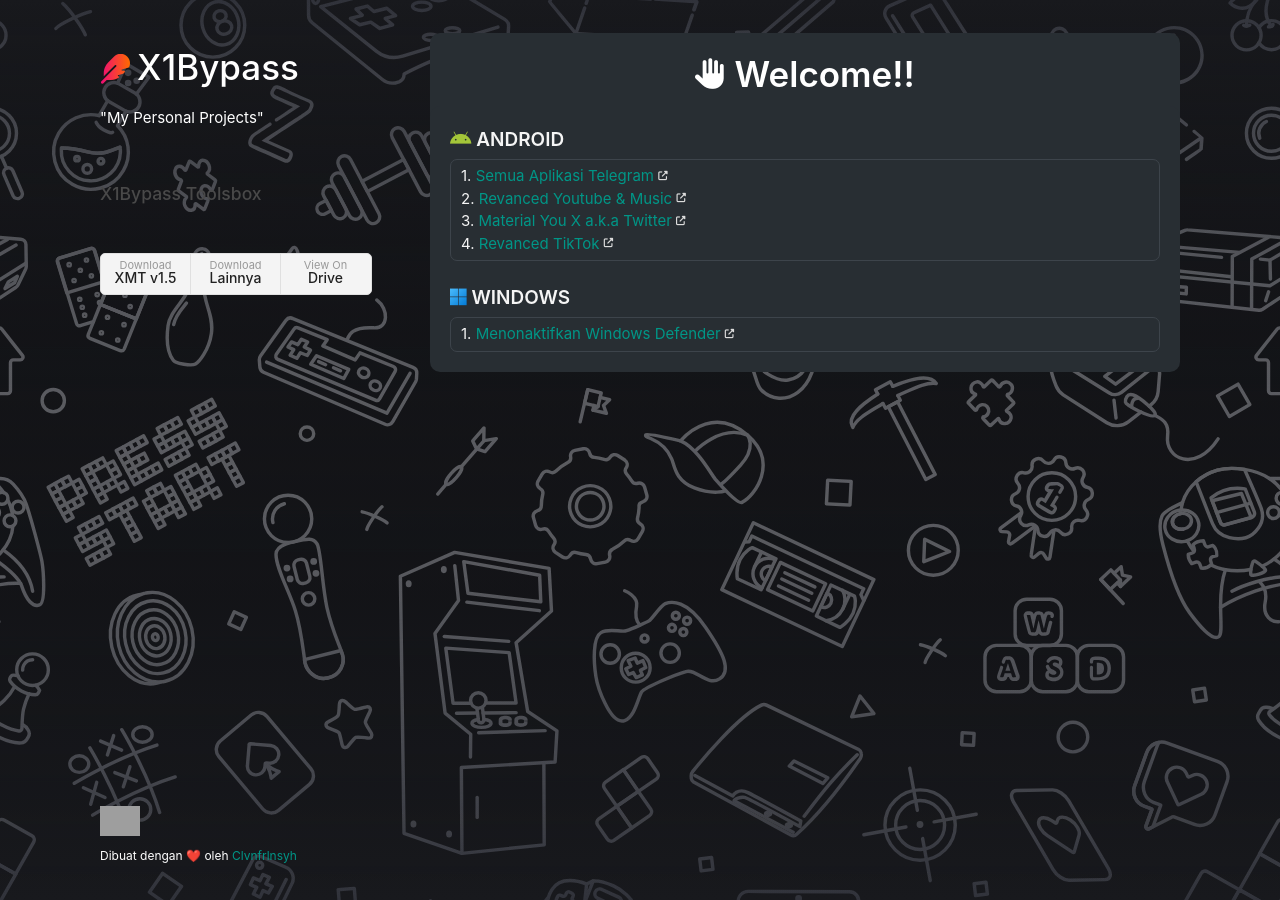
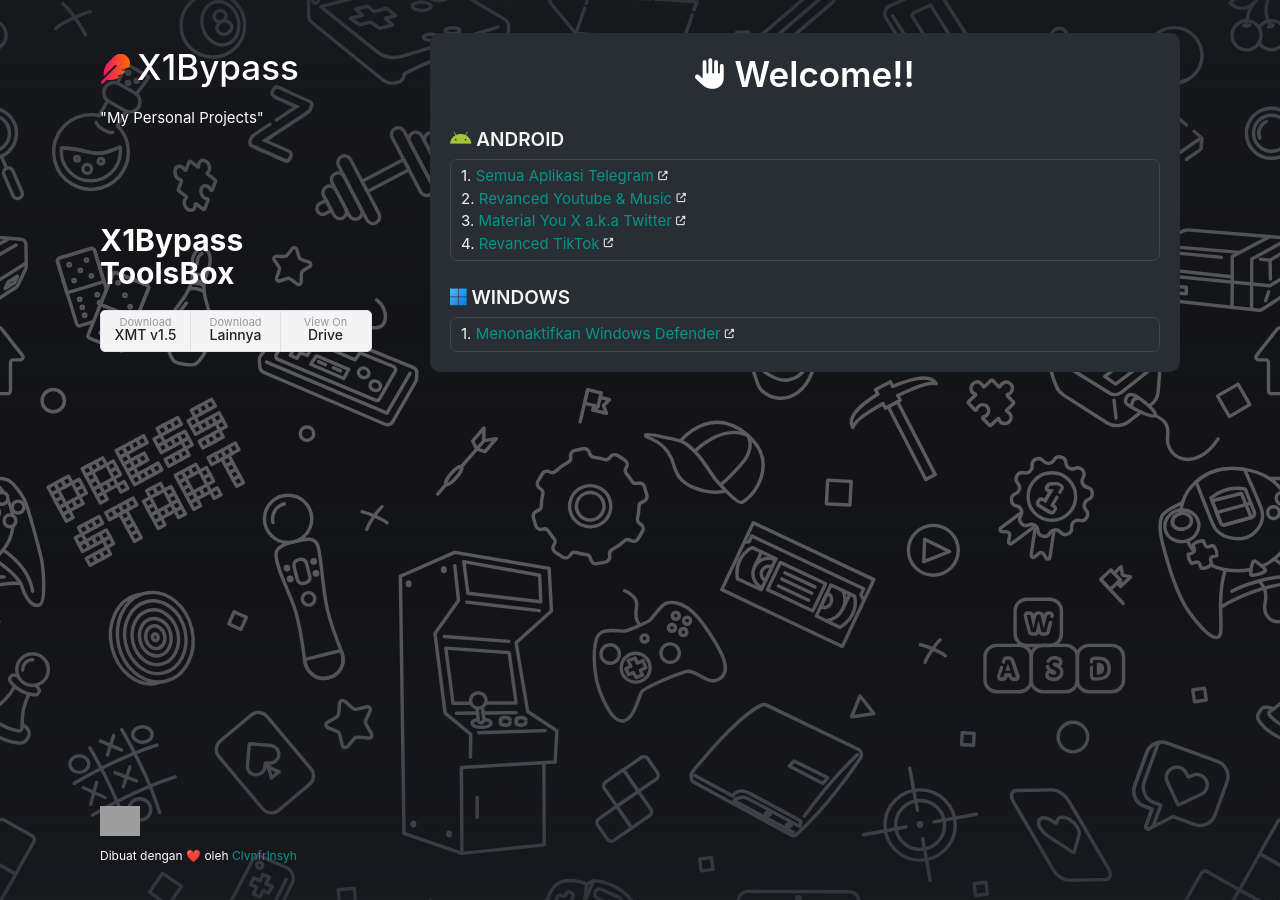
Before and after one commit to Unknown240/coba, a Jekyll site: the page built from index.html, in a window 1280 px wide. Built offline with Jekyll 4.4.1, drawn with Linux system fonts in a browser that asks for light colours; grey boxes are pictures that could not be loaded.

Commit message:
Update default.html

```diff
--- a/_layouts/default.html
+++ b/_layouts/default.html
@@ -29,6 +28,7 @@
 
               <tr><th><a href="{{ nav.url | relative_url }}">{{ nav.title }}</a></th></tr>
         </table>
+        <h1 style="color: white;">X1Bypass ToolsBox</h1>
 
         {% if site.show_downloads %}
           <ul>
```
Also changed, not shown: other parts of _layouts/default.html (+0 -1 lines).
